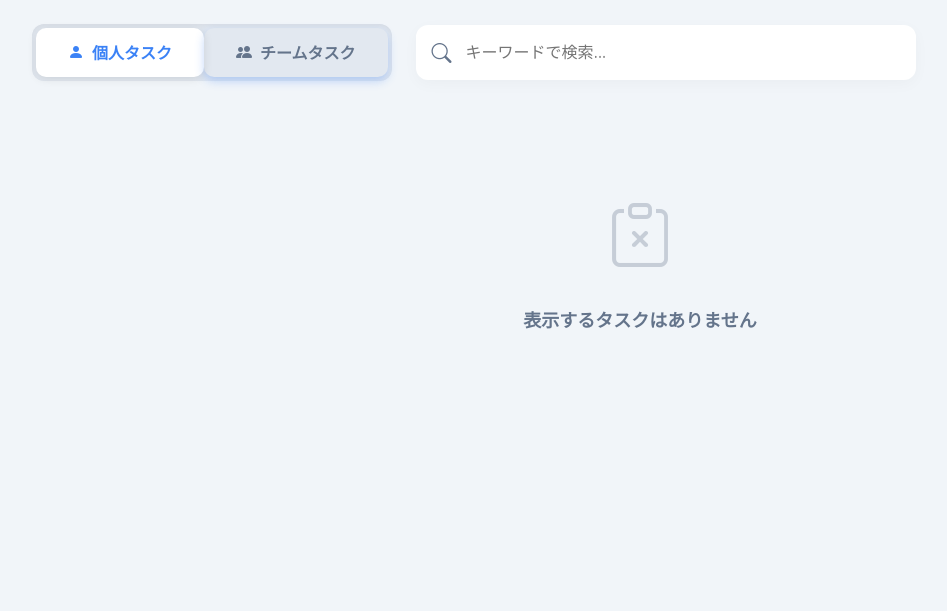
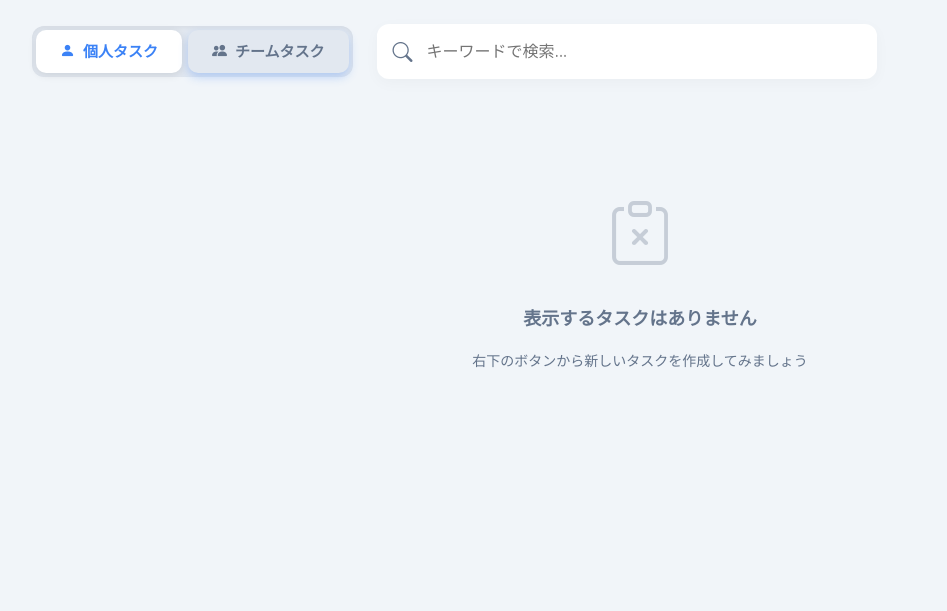
Before and after one commit to HJ-jyo/practice-webapp, a Django app: template tasks/templates/tasks/board.html in a window 1280 px wide. Shown: the top 611 px of the page, without its empty margins (0-947 px from the left). Run offline with Django 3.2, Linux system fonts and the light colour scheme; the template is opened without the code that fills it, so the values that code supplies are empty.

Commit message:
修正：デザインの修正

```diff
--- a/tasks/templates/tasks/board.html
+++ b/tasks/templates/tasks/board.html
@@ -23,7 +23,7 @@
         display: flex; align-items: center; gap: 24px;
     }
 
-    /* 切り替えスイッチ */
+    /* === 切り替えスイッチ (修正: 隙間を追加) === */
     .view-selector {
         display: flex;
         background: #e2e8f0;
@@ -31,27 +31,34 @@
         padding: 4px;
         box-shadow: inset 0 2px 4px rgba(0,0,0,0.05);
         flex-shrink: 0;
+        /* ★ここに隙間を追加しました */
+        gap: 6px;
     }
+
     .selector-btn {
-        padding: 12px 32px;
-        border-radius: 10px;
+        padding: 10px 24px;
+        border-radius: 10px; /* 角丸を少し調整 */
         border: none;
         background: transparent;
         color: var(--text-sub);
         font-weight: 800;
-        font-size: 16px;
+        font-size: 15px;
         cursor: pointer;
         transition: 0.2s;
         display: flex; align-items: center; gap: 8px;
         white-space: nowrap;
     }
+    .selector-btn:hover {
+        background: rgba(255,255,255,0.5);
+        color: var(--text-main);
+    }
     .selector-btn.active {
         background: white;
         color: var(--accent-color);
-        box-shadow: 0 2px 10px rgba(0,0,0,0.1);
+        box-shadow: 0 2px 8px rgba(0,0,0,0.1);
     }
 
-    /* 検索バー */
+    /* === 検索バー === */
     .search-form { position: relative; flex: 1; max-width: 500px; }
     .search-form input {
         width: 100%; padding: 14px 20px 14px 48px;
@@ -202,6 +209,7 @@
             <div style="text-align:center; padding:80px 20px; color:var(--text-sub);">
                 <i class="bi bi-clipboard-x" style="font-size:64px; opacity:0.3; margin-bottom:24px; display:block;"></i>
                 <p style="font-size:18px; font-weight:700;">表示するタスクはありません</p>
+                <p style="font-size:14px;">右下のボタンから新しいタスクを作成してみましょう</p>
             </div>
         {% endfor %}
     </div>
```
